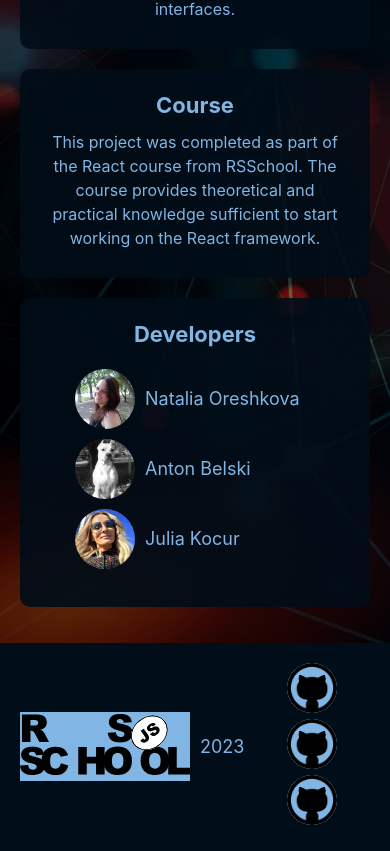
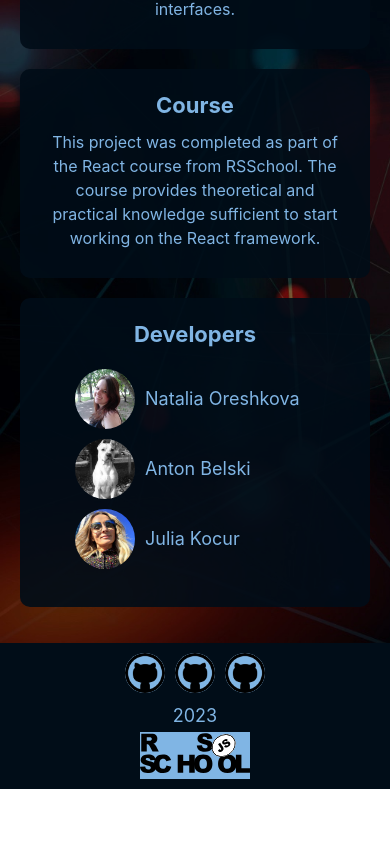
Before and after one commit to juliakocur/graphiql-app, a React (Vite) app: page / in a window 390 px wide. Shown: the part 832-1683 px from the top of the page. After the commit the page ends 1621 px from the top, so only its background shows below. Built offline with nearby package versions, Linux system fonts and the light colour scheme; no server answers.

Commit message:
feat: add media query to footer

```diff
--- a/src/components/Footer/Footer.css
+++ b/src/components/Footer/Footer.css
@@ -11,11 +11,10 @@ footer {
   background-color: rgb(1 13 24);
   display: flex;
   justify-content: center;
-  min-height: 130px;
 }
 
 .rss-logo img {
-  min-width: 170px;
+  width: 130px;
 }
 
 .rss-logo {
@@ -40,3 +39,32 @@ footer {
 .rss-logo:hover {
   box-shadow: 0 0 10px rgba(0, 195, 255, 0.8);
 }
+
+@media (max-width: 640px) {
+  .footer-container {
+    padding: 10px 20px;
+  }
+
+  .rss-logo img {
+    width: 110px;
+  }
+  .git-accounts {
+    display: flex;
+    align-items: center;
+    gap: 10px;
+  }
+  .git-accounts img {
+    margin: 0;
+    width: 40px;
+    height: 40px;
+  }
+}
+
+@media (max-width: 420px) {
+  .footer-container {
+    flex-direction: column-reverse;
+  }
+  .year {
+    padding: 3px;
+  }
+}
--- a/src/components/Header/Header.css
+++ b/src/components/Header/Header.css
@@ -35,8 +35,9 @@ header {
   border-radius: 10px;
   background: transparent;
   color: #80b5e4;
-  width: 120px;
+  width: 125px;
   height: 44px;
+  padding: 0.6em;
 }
 
 .button-nav:hover {
--- a/src/localization/Localization.ts
+++ b/src/localization/Localization.ts
@@ -56,8 +56,8 @@ export const Localization = {
   },
   ru: {
     editor: 'Редактор',
-    registration: 'Зарегистрироваться',
-    login: 'Войти',
+    registration: 'Регистрация',
+    login: 'Вход',
     logout: 'Выйти',
     submit: 'Отправить',
     'welcome-text1':
```
